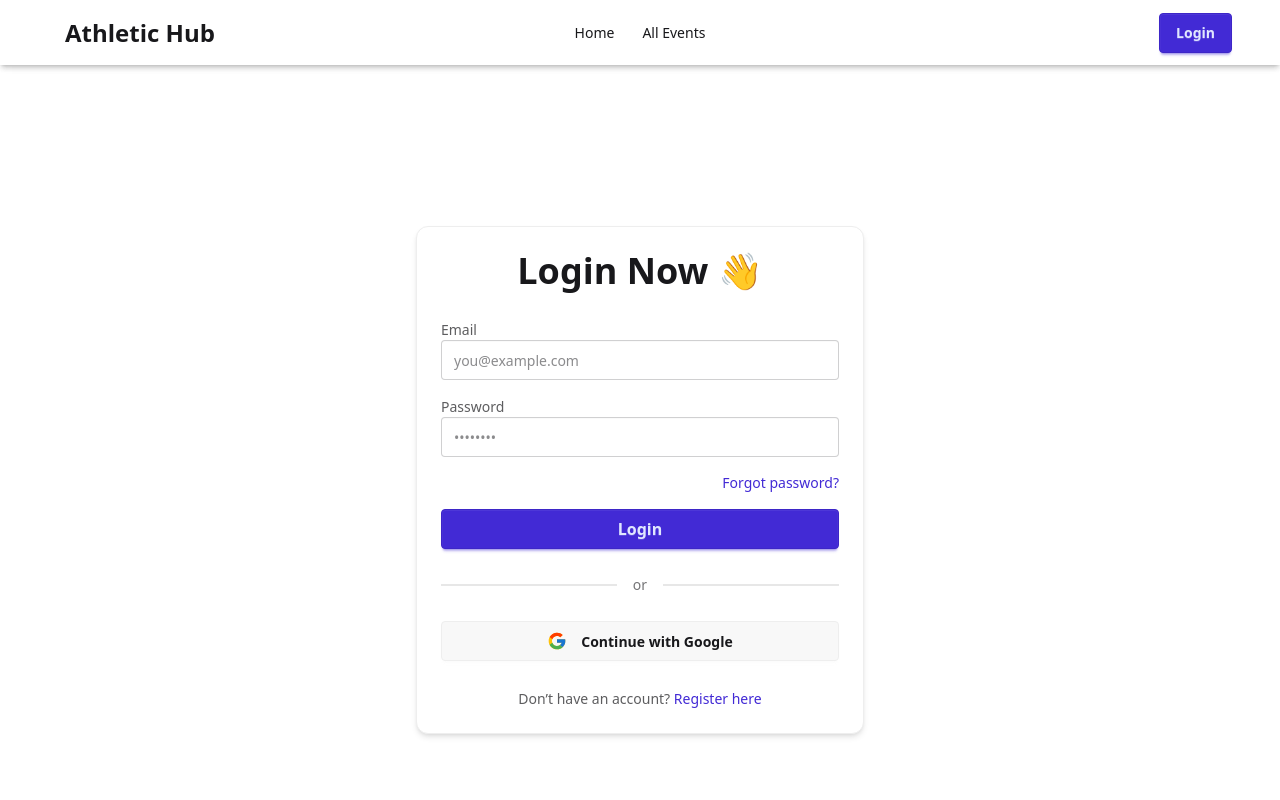
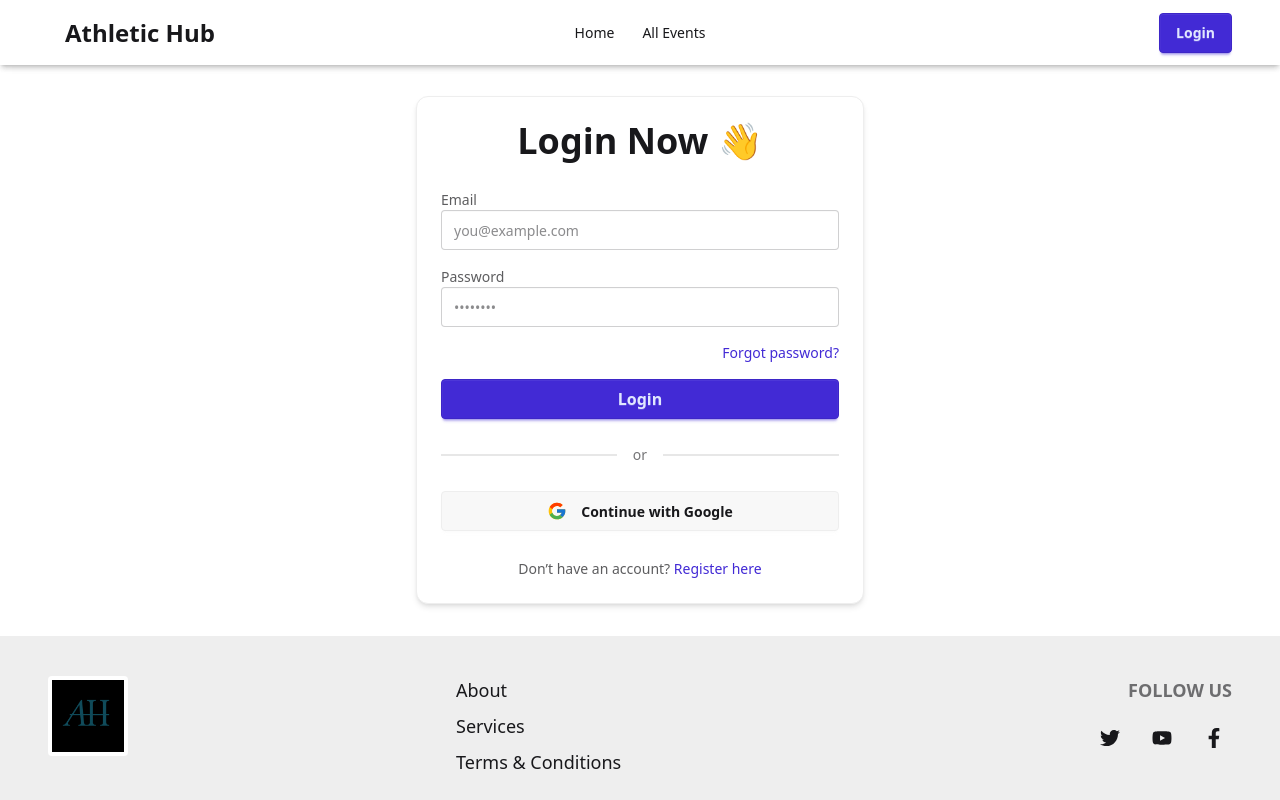
Before and after one commit to md-arifur-rahman09/Athletic-Hub-client, a React (Vite) app: page /login in a window 1280 px wide. Shown: the top 800 px of the page. Built offline with nearby package versions, Linux system fonts and the light colour scheme; no server answers.

Commit message:
register and login page title modified

```diff
--- a/src/pages/Login/Login.jsx
+++ b/src/pages/Login/Login.jsx
@@ -3,11 +3,13 @@ import { AuthContext } from '../../authContext/AuthContext';
 import Swal from 'sweetalert2';
 import { Link, useLocation, useNavigate } from 'react-router';
 import { FcGoogle } from 'react-icons/fc';
+import { useTitle } from '../../hooks/usetitle';
 
 const Login = () => {
     const { loginUser, forgetPassword, googleSignIn } = use(AuthContext);
     const navigate = useNavigate();
     const location = useLocation();
+    useTitle('Login')
 
     const emailRef = useRef(null);
     const passwordRef = useRef(null);
@@ -85,7 +87,7 @@ const Login = () => {
     };
 
     return (
-        <section className="pt-8  min-h-screen bg-base-100 px-4 text-base-content flex items-center justify-center">
+        <section className="py-8 pb- max-h-screen bg-base-100 px-4 text-base-content flex items-center justify-center">
             <div className="card w-full max-w-md shadow-md border border-base-300 dark:border-base-content/10 rounded-xl bg-base-100">
                 <div className="card-body space-y-5">
                     <h2 className="text-3xl md:text-4xl font-bold text-center text-base-content">
--- a/src/pages/Register/Register.jsx
+++ b/src/pages/Register/Register.jsx
@@ -3,10 +3,12 @@ import { Link, useNavigate } from 'react-router';
 import { AuthContext } from '../../authContext/AuthContext';
 import Swal from 'sweetalert2';
 import { FcGoogle } from 'react-icons/fc';
+import { useTitle } from '../../hooks/usetitle';
 
 const Register = () => {
     const { createUser, profileUpdate, googleSignIn } = use(AuthContext);
     const navigate = useNavigate();
+    useTitle("Register")
 
     const nameRef = useRef(null);
     const photoRef = useRef(null);
```
